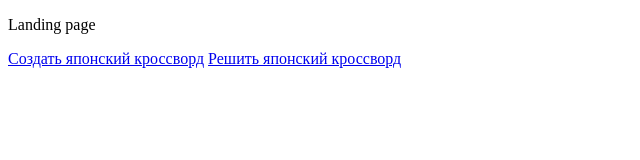
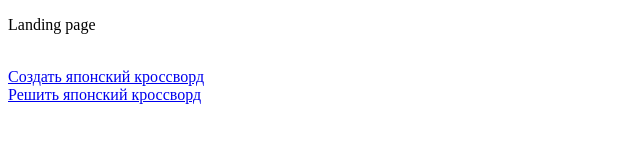
Before and after one commit to SarmiAnsim/ITLabs, a plain HTML site: page index.html in a window 1280 px wide. Shown: the whole page, without its empty margins (0-640 px from the left). Drawn offline with Linux system fonts and the light colour scheme.

Commit message:
Update index.html

```diff
--- a/index.html
+++ b/index.html
@@ -5,8 +5,8 @@
     <title>НАНОграммчики</title>
  </head>
  <body>
-    <p>Landing page<p>
-    <a href="Try/create-cross.html"> Создать японский кроссворд</a>
-    <a href="https://github.com/SarmiAnsim/ITLabs/blob/main/Try/solve-cross.html"> Решить японский кроссворд</a>
+    <p>Landing page<p><br>
+    <a href="Try/create-cross.html">Создать японский кроссворд</a><br>
+    <a href="Try/solve-cross.html">Решить японский кроссворд</a><br>
  </body>
 </html>
```
